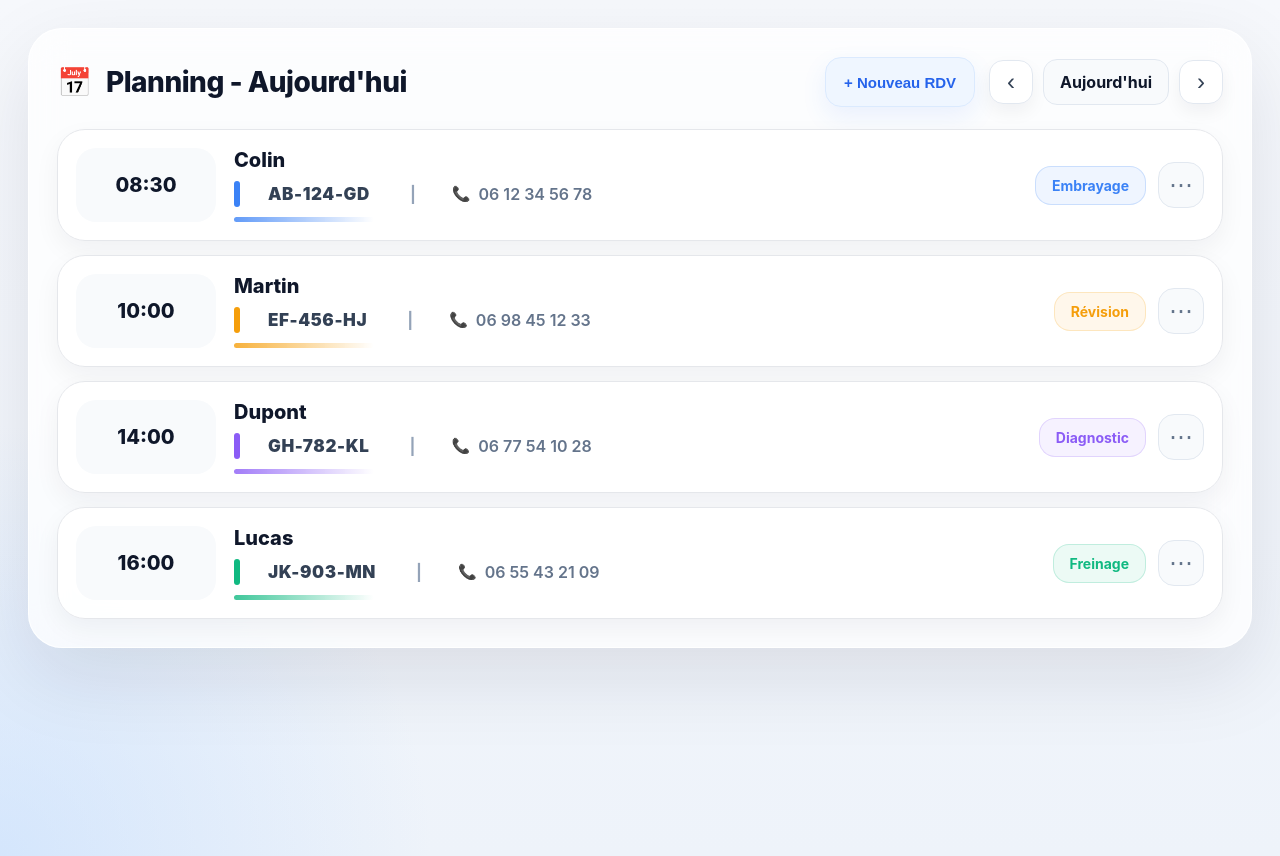
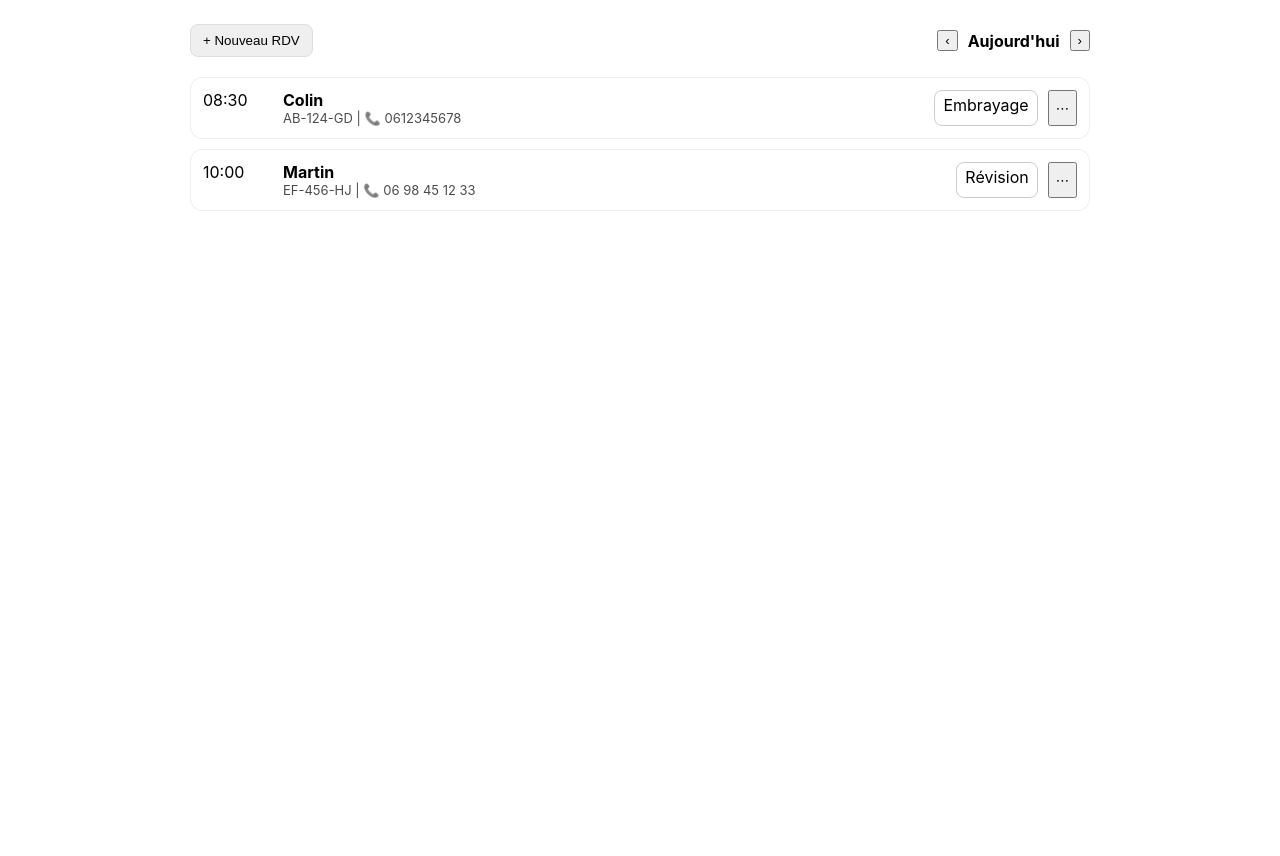
Before and after one commit to amunia2a-lab/planning, a Next.js app: page / in a window 1280 px wide. Built offline with nearby package versions, Linux system fonts and the light colour scheme.

Commit message:
Add files via upload

```diff
--- a/app/layout.tsx
+++ b/app/layout.tsx
@@ -1,7 +1 @@
-export default function RootLayout({ children }: { children: React.ReactNode }) {
-  return (
-    <html lang="fr">
-      <body style={{ margin: 0 }}>{children}</body>
-    </html>
-  );
-}
+export default function RootLayout({children}){return <html><body>{children}</body></html>}
--- a/app/page.tsx
+++ b/app/page.tsx
@@ -1,48 +1,21 @@
 "use client";
 
-import { useState } from "react";
+import { useState, useEffect } from "react";
 import { parseTitle } from "../lib/parse";
 
 const data = [
-  {
-    time: "08:30",
-    title: "AB-124-GD | Colin | 0612345678 | Embrayage",
-    accent: "#3b82f6",
-    googleUrl: "https://calendar.google.com",
-  },
-  {
-    time: "10:00",
-    title: "EF-456-HJ | Martin | 06 98 45 12 33 | Révision",
-    accent: "#f59e0b",
-    googleUrl: "https://calendar.google.com",
-  },
-  {
-    time: "14:00",
-    title: "GH-782-KL | Dupont | 0677541028 | Diagnostic",
-    accent: "#8b5cf6",
-    googleUrl: "https://calendar.google.com",
-  },
-  {
-    time: "16:00",
-    title: "JK-903-MN | Lucas | 0655432109 | Freinage",
-    accent: "#10b981",
-    googleUrl: "https://calendar.google.com",
-  },
+  { time: "08:30", title: "AB-124-GD | Colin | 0612345678 | Embrayage", accent: "#3b82f6", googleUrl: "https://calendar.google.com" },
+  { time: "10:00", title: "EF-456-HJ | Martin | 06 98 45 12 33 | Révision", accent: "#f59e0b", googleUrl: "https://calendar.google.com" }
 ];
-
-function formatGoogleDate(date: Date, hour = 8, minute = 0) {
-  const d = new Date(date);
-  d.setHours(hour, minute, 0, 0);
-  const year = d.getFullYear();
-  const month = String(d.getMonth() + 1).padStart(2, "0");
-  const day = String(d.getDate()).padStart(2, "0");
-  const h = String(d.getHours()).padStart(2, "0");
-  const m = String(d.getMinutes()).padStart(2, "0");
-  return `${year}${month}${day}T${h}${m}00`;
-}
 
 export default function Page() {
   const [date, setDate] = useState(new Date());
+  const [dark, setDark] = useState(false);
+
+  useEffect(() => {
+    const prefersDark = window.matchMedia("(prefers-color-scheme: dark)").matches;
+    setDark(prefersDark);
+  }, []);
 
   const previousDay = () => {
     const d = new Date(date);
@@ -58,305 +31,72 @@ export default function Page() {
 
   const formatDay = () => {
     const today = new Date();
-    const tomorrow = new Date();
-    tomorrow.setDate(today.getDate() + 1);
-
     if (date.toDateString() === today.toDateString()) return "Aujourd'hui";
-    if (date.toDateString() === tomorrow.toDateString()) return "Demain";
-
-    return date.toLocaleDateString("fr-FR", {
-      weekday: "long",
-      day: "numeric",
-      month: "long",
-    });
-  };
-
-  const openGoogle = (url: string) => {
-    window.location.href = url;
-  };
-
-  const createNewAppointment = () => {
-    const start = formatGoogleDate(date, 8, 0);
-    const end = formatGoogleDate(date, 9, 0);
-    const url = `https://calendar.google.com/calendar/render?action=TEMPLATE&dates=${start}/${end}`;
-    window.open(url, "_blank", "noopener,noreferrer");
+    return date.toLocaleDateString("fr-FR", { day: "numeric", month: "long" });
   };
 
   return (
-    <main style={styles.page}>
-      <section style={styles.widget}>
-        <div style={styles.topBar}>
-          <div style={styles.titleRow}>
-            <span style={styles.calendarIcon}>📅</span>
-            <h1 style={styles.title}>Planning - Aujourd&apos;hui</h1>
-          </div>
+    <main style={{
+      padding: 16,
+      background: dark ? "#191919" : "#ffffff",
+      color: dark ? "#fff" : "#000",
+      minHeight: "100vh",
+      fontFamily: "Inter, sans-serif"
+    }}>
+      <div style={{maxWidth: 900, margin: "0 auto"}}>
 
-          <div style={styles.rightHeader}>
-            <button style={styles.newButton} onClick={createNewAppointment}>+ Nouveau RDV</button>
+        <div style={{display:"flex", justifyContent:"space-between", marginBottom:20}}>
+          <button style={btn}>+ Nouveau RDV</button>
 
-            <div style={styles.navGroup}>
-              <button onClick={previousDay} style={styles.navButton}>‹</button>
-              <span style={styles.dayPill}>{formatDay()}</span>
-              <button onClick={nextDay} style={styles.navButton}>›</button>
-            </div>
+          <div style={{display:"flex", gap:10, alignItems:"center"}}>
+            <button onClick={previousDay}>‹</button>
+            <strong>{formatDay()}</strong>
+            <button onClick={nextDay}>›</button>
           </div>
         </div>
 
-        <div style={styles.rowsWrap}>
-          {data.map((item, i) => {
+        {data.map((item,i)=>{
           const p = parseTitle(item.title);
 
           return (
-              <div key={i} style={styles.row}>
-                <div style={styles.timeCard}>{item.time}</div>
+            <div key={i} style={{
+              display:"grid",
+              gridTemplateColumns:"80px 1fr auto",
+              padding:12,
+              borderRadius:12,
+              marginBottom:10,
+              border: dark ? "1px solid #333" : "1px solid #eee"
+            }}>
+              <div>{item.time}</div>
 
-                <div style={styles.infoBlock}>
-                  <div style={styles.clientBig}>{p.client}</div>
-
-                  <div style={styles.metaRow}>
-                    <span style={{ ...styles.plateMarker, background: item.accent }} />
-                    <span style={styles.plate}>{p.plate}</span>
-                    <span style={styles.separator}>|</span>
-                    <span style={styles.phoneWrap}>
-                      <span style={styles.phoneIcon}>📞</span>
-                      <span style={styles.phone}>{p.phone}</span>
-                    </span>
+              <div>
+                <div style={{fontWeight:700}}>{p.client}</div>
+                <div style={{fontSize:13, opacity:0.7}}>
+                  {p.plate} | 📞 {p.phone}
+                </div>
               </div>
 
-                  <span
-                    style={{
-                      ...styles.fadeLine,
-                      background: `linear-gradient(90deg, ${item.accent}, rgba(255,255,255,0))`,
-                    }}
-                  />
-                </div>
-
-                <div style={styles.actions}>
-                  <span
-                    style={{
-                      ...styles.interventionBadge,
-                      color: item.accent,
-                      border: `1px solid ${item.accent}33`,
-                      background: `${item.accent}14`,
-                    }}
-                  >
+              <div style={{display:"flex", gap:10}}>
+                <span style={{
+                  border:"1px solid #ccc",
+                  padding:"4px 8px",
+                  borderRadius:8
+                }}>
                   {p.intervention}
                 </span>
-
-                  <button
-                    type="button"
-                    style={styles.moreButton}
-                    onClick={() => openGoogle(item.googleUrl)}
-                    title="Ouvrir dans Google Agenda"
-                  >
-                    ⋯
-                  </button>
+                <button>⋯</button>
               </div>
             </div>
-            );
+          )
         })}
       </div>
-      </section>
     </main>
   );
 }
 
-const styles: Record<string, React.CSSProperties> = {
-  page: {
-    minHeight: "100vh",
-    padding: "28px",
-    margin: 0,
-    background:
-      "radial-gradient(circle at left bottom, rgba(191,219,254,0.55), transparent 28%), linear-gradient(180deg, #f6f8fc 0%, #eef3fa 100%)",
-    fontFamily:
-      'Inter, ui-sans-serif, system-ui, -apple-system, BlinkMacSystemFont, "Segoe UI", sans-serif',
-  },
-  widget: {
-    maxWidth: 1280,
-    margin: "0 auto",
-    background: "rgba(255,255,255,0.72)",
-    border: "1px solid rgba(255,255,255,0.85)",
-    borderRadius: 34,
-    padding: 28,
-    boxShadow: "0 28px 80px rgba(15, 23, 42, 0.10)",
-    backdropFilter: "blur(18px)",
-  },
-  topBar: {
-    display: "flex",
-    justifyContent: "space-between",
-    alignItems: "center",
-    gap: 18,
-    marginBottom: 22,
-    flexWrap: "wrap",
-  },
-  titleRow: {
-    display: "flex",
-    alignItems: "center",
-    gap: 14,
-  },
-  calendarIcon: {
-    fontSize: 28,
-  },
-  title: {
-    margin: 0,
-    fontSize: 28,
-    fontWeight: 800,
-    color: "#0f172a",
-    letterSpacing: -0.5,
-  },
-  rightHeader: {
-    display: "flex",
-    alignItems: "center",
-    gap: 14,
-    flexWrap: "wrap",
-  },
-  newButton: {
-    height: 50,
-    borderRadius: 16,
-    border: "1px solid #dbeafe",
-    background: "#eff6ff",
-    color: "#2563eb",
-    padding: "0 18px",
-    fontWeight: 800,
-    fontSize: 15,
-    cursor: "pointer",
-    boxShadow: "0 10px 24px rgba(59,130,246,0.10)",
-  },
-  navGroup: {
-    display: "flex",
-    alignItems: "center",
-    gap: 10,
-  },
-  navButton: {
-    width: 44,
-    height: 44,
-    borderRadius: 14,
-    border: "1px solid #e2e8f0",
-    background: "#ffffff",
-    color: "#334155",
-    fontSize: 24,
-    cursor: "pointer",
-    boxShadow: "0 8px 18px rgba(15,23,42,0.05)",
-  },
-  dayPill: {
-    height: 44,
-    display: "inline-flex",
-    alignItems: "center",
-    padding: "0 16px",
-    borderRadius: 14,
-    background: "#f8fafc",
-    border: "1px solid #e2e8f0",
-    color: "#0f172a",
-    fontWeight: 700,
-    whiteSpace: "nowrap",
-  },
-  rowsWrap: {
-    display: "flex",
-    flexDirection: "column",
-    gap: 14,
-  },
-  row: {
-    display: "grid",
-    gridTemplateColumns: "140px 1fr auto",
-    alignItems: "center",
-    gap: 18,
-    background: "rgba(255,255,255,0.88)",
-    border: "1px solid #e5e7eb",
-    borderRadius: 28,
-    padding: 18,
-    boxShadow: "0 10px 26px rgba(15, 23, 42, 0.05)",
-  },
-  timeCard: {
-    height: 74,
-    borderRadius: 20,
-    background: "#f8fafc",
-    display: "flex",
-    alignItems: "center",
-    justifyContent: "center",
-    color: "#0f172a",
-    fontWeight: 800,
-    fontSize: 20,
-    whiteSpace: "nowrap",
-  },
-  infoBlock: {
-    minWidth: 0,
-  },
-  clientBig: {
-    fontWeight: 800,
-    fontSize: 20,
-    color: "#0f172a",
-    lineHeight: 1.1,
-  },
-  metaRow: {
-    display: "flex",
-    alignItems: "center",
-    gap: 18,
-    marginTop: 10,
-    minWidth: 0,
-    overflow: "hidden",
-  },
-  plateMarker: {
-    width: 6,
-    height: 26,
-    borderRadius: 999,
-    marginRight: 10,
-    flexShrink: 0,
-  },
-  plate: {
-    color: "#334155",
-    fontWeight: 900,
-    fontSize: 17,
-    letterSpacing: 0.6,
-    marginRight: 12,
-  },
-  separator: {
-    color: "#94a3b8",
-    margin: "0 10px",
-    fontWeight: 700,
-  },
-  phoneWrap: {
-    display: "inline-flex",
-    alignItems: "center",
-    gap: 8,
-    marginLeft: 8,
-  },
-  phoneIcon: {
-    fontSize: 15,
-    lineHeight: 1,
-  },
-  phone: {
-    color: "#64748b",
-    fontWeight: 600,
-    fontSize: 16,
-  },
-  fadeLine: {
-    width: 140,
-    height: 5,
-    marginTop: 10,
-    borderRadius: 999,
-    opacity: 0.8,
-    display: "block",
-  },
-  actions: {
-    display: "flex",
-    alignItems: "center",
-    gap: 12,
-  },
-  interventionBadge: {
-    padding: "10px 16px",
-    borderRadius: 16,
-    fontWeight: 700,
-    fontSize: 14,
-    whiteSpace: "nowrap",
-  },
-  moreButton: {
-    width: 46,
-    height: 46,
-    borderRadius: 16,
-    border: "1px solid #e2e8f0",
-    background: "#f8fafc",
-    color: "#64748b",
-    fontSize: 24,
-    cursor: "pointer",
-  },
+const btn = {
+  padding:"8px 12px",
+  borderRadius:8,
+  border:"1px solid #ddd",
+  cursor:"pointer"
 };
--- a/lib/parse.ts
+++ b/lib/parse.ts
@@ -1,17 +1,9 @@
-export function parseTitle(title: string) {
-  const parts = title.split("|").map((s) => s.trim());
-
-  const digits = (p: string) => p.replace(/\D/g, "");
-  const formatPhone = (p: string) => {
-    const d = digits(p);
-    if (d.length === 10) return d.replace(/(\d{2})(?=\d)/g, "$1 ").trim();
-    return p;
-  };
-
+export function parseTitle(title) {
+  const parts = title.split("|").map(s => s.trim());
   return {
     plate: parts[0] || "",
     client: parts[1] || "",
-    phone: formatPhone(parts[2] || ""),
-    intervention: parts[3] || "",
+    phone: parts[2] || "",
+    intervention: parts[3] || ""
   };
 }
```
Also changed, not shown: package.json (+1 -19 lines). Lines whose indentation alone changed are shown as unchanged.
